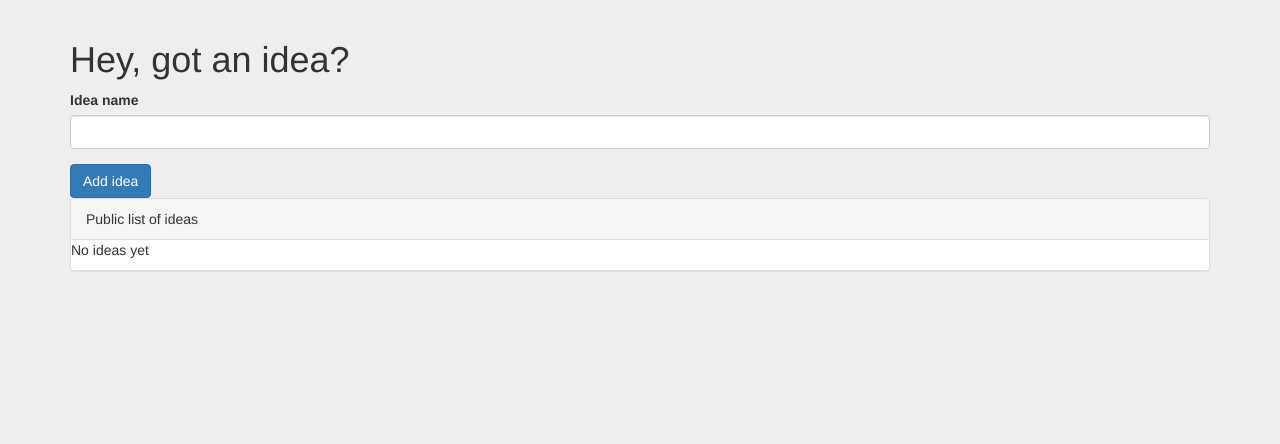
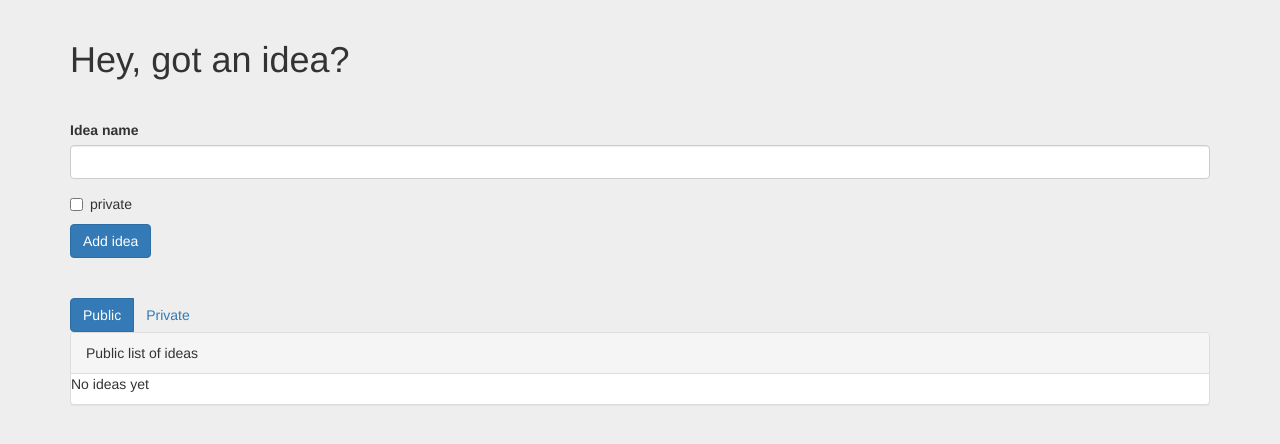
Before and after one commit to eleweek/idea-note-taking-app, a Flask app: template templates/ideas.html in a window 1280 px wide. Shown: the part 52-496 px from the top of the page. Run offline with Flask 2, Linux system fonts and the light colour scheme; the template is opened without the code that fills it: values that come from a table or form of the project are taken from there, others are empty; some libraries are stand-ins or nearby versions.

Commit message:
Add support for private and public ideas

```diff
--- a/app.py
+++ b/app.py
@@ -1,9 +1,9 @@
 from flask import Flask
-from flask import render_template, flash
+from flask import render_template, flash, abort
 from flask_bootstrap import Bootstrap
 
 from flask_wtf import Form
-from wtforms import StringField, SubmitField
+from wtforms import StringField, SubmitField, BooleanField
 from wtforms.validators import DataRequired
 
 from flask.ext.sqlalchemy import SQLAlchemy
@@ -16,6 +16,7 @@ import wtf_helpers
 
 class IdeaForm(Form):
     idea_name = StringField('Idea name', validators=[DataRequired()])
+    is_private = BooleanField('private')
     submit_button = SubmitField('Add idea')
 
 app = Flask(__name__)
@@ -56,6 +57,7 @@ security = Security(app, user_datastore)
 class Idea(db.Model):
     id = db.Column(db.Integer, primary_key=True)
     idea_name = db.Column(db.String(140))
+    is_private = db.Column(db.Boolean())
     user_id = db.Column(db.Integer, db.ForeignKey('user.id'))
 
     def __init__(self, idea, user):
@@ -77,9 +79,18 @@ def index():
     users = User.query
     return render_template("index.html", users=users)
 
-@app.route("/ideas/<user_email>", methods = ["GET", "POST"])
-def ideas(user_email):
+@app.route("/ideas/<user_email>/<privacy_filter>", methods = ["GET", "POST"])
+@app.route("/ideas/<user_email>", defaults={'privacy_filter' : 'public'}, methods = ["GET", "POST"])
+def ideas(user_email, privacy_filter):
     user = User.query.filter_by(email=user_email).first_or_404()
+    if privacy_filter == 'private' and user != current_user:
+        abort(403)
+    elif privacy_filter == 'private':
+        is_private = True
+    elif privacy_filter == 'public':
+        is_private = False
+    else:
+        abort(404)
 
     if user == current_user:
         form = IdeaForm()
@@ -87,12 +98,14 @@ def ideas(user_email):
         form = None
 
     if form and form.validate_on_submit():
+        # TODO: populate_obj?
         idea = Idea(form.idea_name.data, user)
+        idea.is_private = form.is_private.data
         db.session.add(idea)
         db.session.commit()
 
-    list_of_ideas = user.ideas
-    return render_template("ideas.html", form=form, list_of_ideas=list_of_ideas, user_email=user_email)
+    list_of_ideas = user.ideas.filter_by(is_private=is_private)
+    return render_template("ideas.html", form=form, list_of_ideas=list_of_ideas, user_email=user_email, is_private=is_private)
 
 if __name__ == "__main__":
     app.run(debug=True)
--- a/templates/ideas.html
+++ b/templates/ideas.html
@@ -5,13 +5,24 @@
 {% block content %}
   <div class="container">
     {% if form %}
-        <h1>Hey, got an idea? </h1>
-        {{ wtf.quick_form(form, button_map={'submit_button': 'primary'}) }}
+        <p> <h1>Hey, got an idea? </h1> </p>
+        <br>
+        <p>
+        {{ wtf.quick_form(form, form_type='inline', button_map={'submit_button': 'primary'}) }}
+        </p>
     {% else %}
         <h1> The profile of {{user_email}} </h1>
     {% endif %}
+    <br>
+    <p>
+        {% if current_user.email == user_email %}
+            <div class="btn-group" role="group">
+                <a href={{url_for('ideas', user_email=user_email, privacy_filter='public')}} class="btn {% if not is_private %} btn-primary {% endif %}">Public</a>
+                <a href={{url_for('ideas', user_email=user_email, privacy_filter='private')}} class="btn {% if is_private %} btn-primary {% endif %}">Private</a>
+        {% endif %}
+        </div>
         <div class="panel panel-default">
-        <div class="panel-heading">Public list of ideas</div>
+            <div class="panel-heading">{% if not is_private %} Public {%else %} Private {% endif %}list of ideas</div>
             {% if list_of_ideas.count() %}
                 <table class="table table-striped">
                     <thead>
@@ -30,5 +41,6 @@
               <p>No ideas yet</p>
             {% endif %}
         </div>
+    </p>
   </div>
 {% endblock %}
```
Lines whose indentation alone changed are shown as unchanged.
